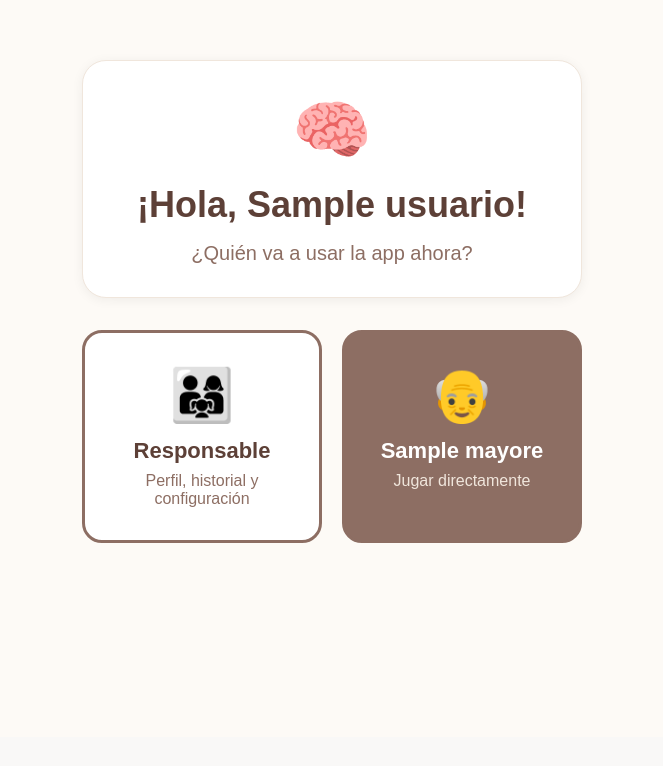
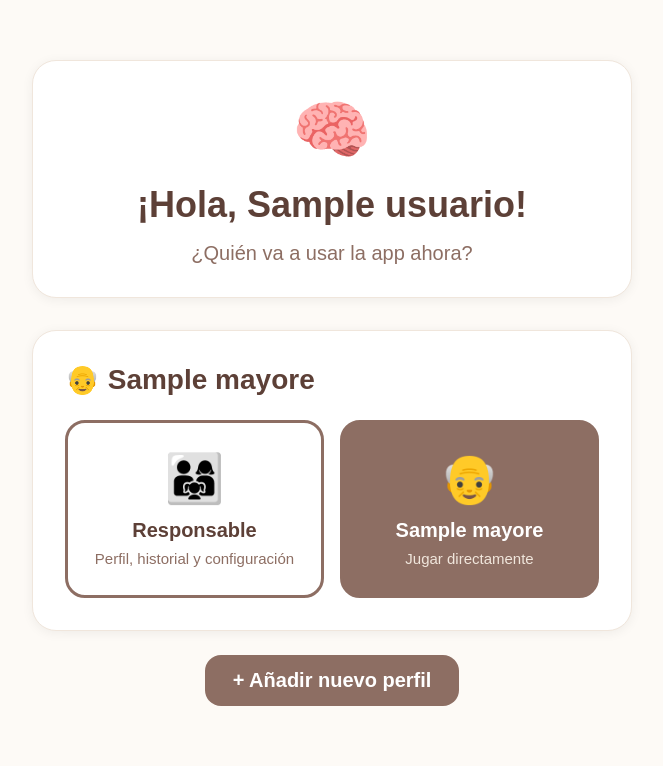
Before and after one commit to larammartiin/memoria-app, a Flask app: page /seleccion in a window 1280 px wide. Shown: the part 63-829 px from the top of the page, without its empty margins (308-971 px from the left). Before the commit the page ends 606 px from the top, so only its background shows below. Run offline with Flask 3, Linux system fonts and the light colour scheme; a user stored in the database is signed in; tables that the repository leaves empty hold one stand-in row (values such as "Sample post").

```diff
--- a/routes/perfil.py
+++ b/routes/perfil.py
@@ -189,9 +189,7 @@ def seleccion_rol():
     perfiles = PerfilMayor.query.filter_by(familiar_id=current_user.id).all()
     if not perfiles:
         return redirect(url_for('perfil.nuevo_perfil'))
-    if len(perfiles) == 1:
-        return render_template('seleccion_rol.html', perfil=perfiles[0], nombre=current_user.nombre)
-    return render_template('seleccion_rol.html', perfil=perfiles[0], nombre=current_user.nombre)
+    return render_template('seleccion_rol.html', perfiles=perfiles, nombre=current_user.nombre)
 
 
 @perfil.route('/responsable/<int:perfil_id>')
--- a/templates/seleccion_rol.html
+++ b/templates/seleccion_rol.html
@@ -2,7 +2,7 @@
 
 {% block content %}
 
-<div style="max-width: 500px; margin: 60px auto;">
+<div style="max-width: 600px; margin: 60px auto;">
 
     <div class="card text-center" style="margin-bottom: 32px;">
         <div style="font-size: 64px; margin-bottom: 16px;">🧠</div>
@@ -12,42 +12,50 @@
         </p>
     </div>
 
-    <div style="display: flex; gap: 20px; flex-wrap: wrap;">
+    {% for perfil in perfiles %}
+    <div class="card" style="margin-bottom: 24px;">
+        <h2 style="margin-bottom: 24px; color: #5d4037;">👴 {{ perfil.nombre }}</h2>
 
-        <!-- Botón responsable -->
+        <div style="display: flex; gap: 16px; flex-wrap: wrap;">
+
             <a href="/responsable/{{ perfil.id }}" style="
                 flex: 1;
                 min-width: 180px;
                 background: white;
                 border: 3px solid #8d6e63;
                 border-radius: 20px;
-            padding: 32px 20px;
+                padding: 28px 20px;
                 text-align: center;
                 text-decoration: none;
                 display: block;
             ">
-            <div style="font-size: 52px; margin-bottom: 12px;">👨‍👩‍👧</div>
-            <div style="font-size: 22px; font-weight: bold; color: #5d4037; margin-bottom: 8px;">Responsable</div>
-            <div style="font-size: 16px; color: #8d6e63;">Perfil, historial y configuración</div>
+                <div style="font-size: 48px; margin-bottom: 12px;">👨‍👩‍👧</div>
+                <div style="font-size: 20px; font-weight: bold; color: #5d4037; margin-bottom: 8px;">Responsable</div>
+                <div style="font-size: 15px; color: #8d6e63;">Perfil, historial y configuración</div>
             </a>
 
-        <!-- Botón usuario -->
             <a href="/usuario/{{ perfil.id }}" style="
                 flex: 1;
                 min-width: 180px;
                 background: #8d6e63;
                 border: 3px solid #8d6e63;
                 border-radius: 20px;
-            padding: 32px 20px;
+                padding: 28px 20px;
                 text-align: center;
                 text-decoration: none;
                 display: block;
             ">
-            <div style="font-size: 52px; margin-bottom: 12px;">👴</div>
-            <div style="font-size: 22px; font-weight: bold; color: white; margin-bottom: 8px;">{{ perfil.nombre }}</div>
-            <div style="font-size: 16px; color: #f0e6dc;">Jugar directamente</div>
+                <div style="font-size: 48px; margin-bottom: 12px;">👴</div>
+                <div style="font-size: 20px; font-weight: bold; color: white; margin-bottom: 8px;">{{ perfil.nombre }}</div>
+                <div style="font-size: 15px; color: #f0e6dc;">Jugar directamente</div>
             </a>
 
+        </div>
+    </div>
+    {% endfor %}
+
+    <div class="text-center">
+        <a href="/perfil/nuevo" class="btn btn-primary">+ Añadir nuevo perfil</a>
     </div>
 
 </div>
```
Also changed, not shown: templates/inicio.html (line endings or trailing spaces). Lines whose indentation alone changed are shown as unchanged.
